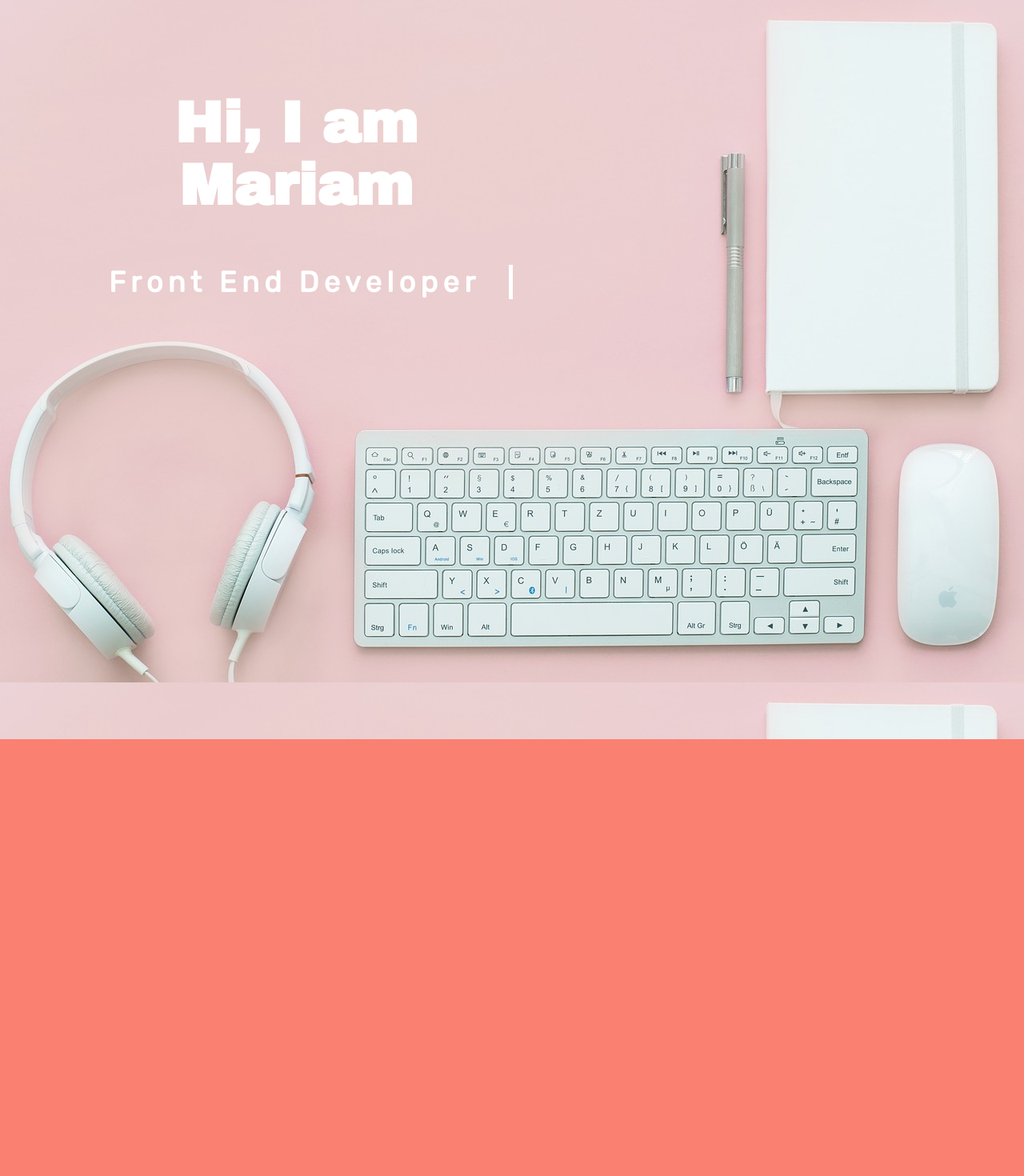
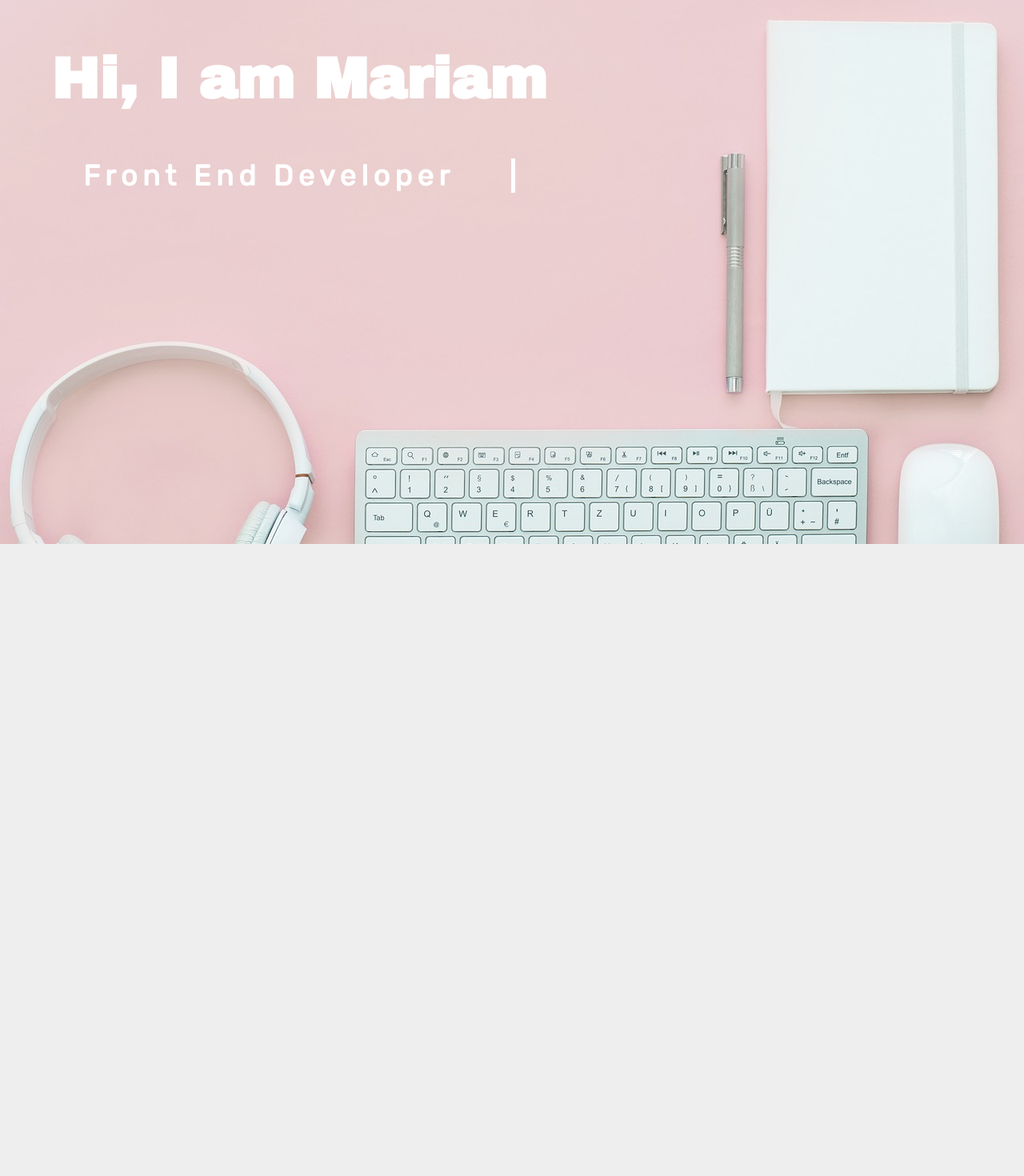
Before and after one commit to M-S/Portfolio-Angular, an Angular app: page / in a window 1280 px wide. Shown: the top 1470 px of the page at 80% size. Built offline with nearby package versions, Linux system fonts and the light colour scheme.

Commit message:
Remove tiling of background image[

```diff
--- a/src/app/app.component.css
+++ b/src/app/app.component.css
@@ -1,8 +1,7 @@
 
 section{
     width:100%;
-    padding: 0 7%;
-    display: table;
+    padding: 0% 5%;
     margin: 0;
     max-width: none;
     background-color: #373B44;
@@ -14,15 +13,14 @@ section{
   font-size: 3em;
   }
 .intro{
-  height:80vh;
+  height:85vh;
   background-image: url("../assets/workplace.jpg");
 }
 .section2{
-  background:salmon;
+  background:#eee;
 }
 .content {
-  display: table-cell;
-  padding: 5% 50% 50% 1%;
+  float: left;
   color:white;
   font-size: 1.5em;
 }
@@ -34,6 +32,7 @@ section{
   margin: 0 auto; /* Gives that scrolling effect as the typing happens */
   letter-spacing: .18em;
   width:15em; /* Adjust as needed */
+
 
   animation:
     typing 3.5s steps(40, end),
--- a/src/app/app.component.html
+++ b/src/app/app.component.html
@@ -1,5 +1,5 @@
 <!--The whole content below can be removed with the new code.-->
-<div style="text-align:center">
+<div>
   <section class="intro back">
     <div class="content">
       <h1 class="header ">
```
